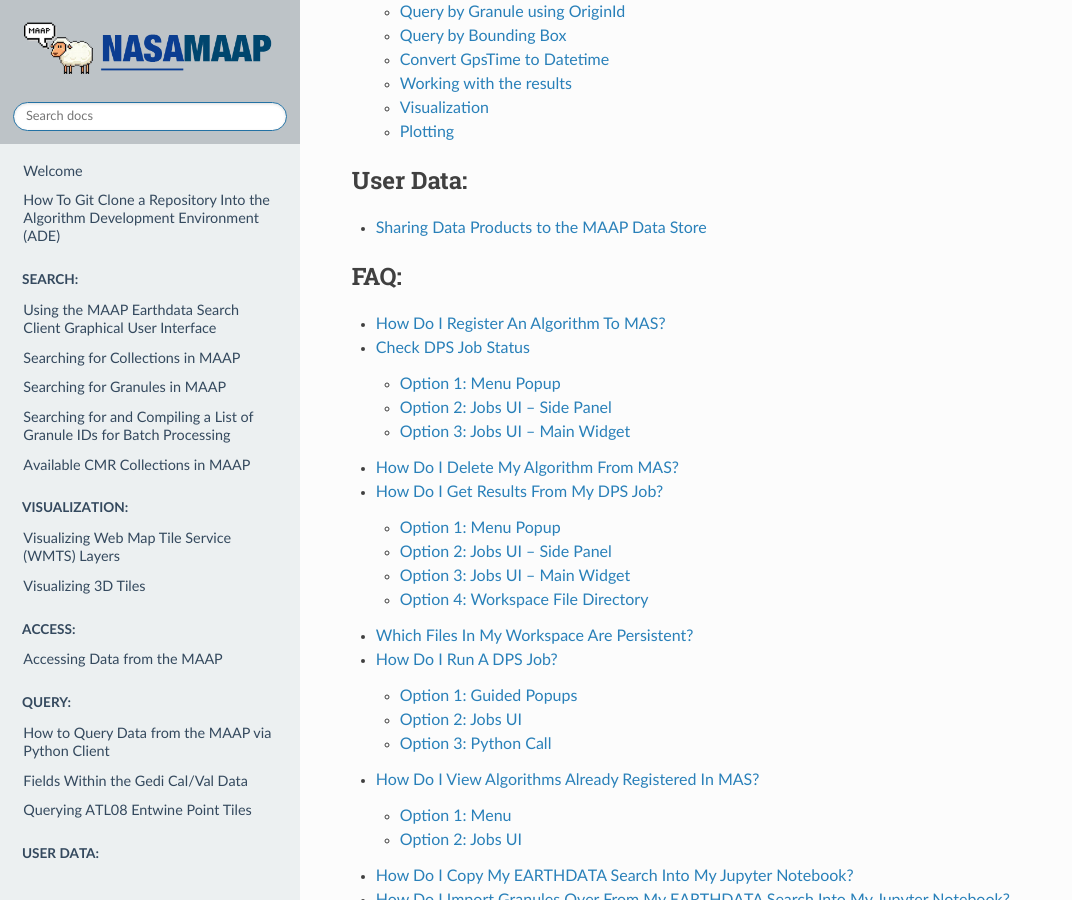
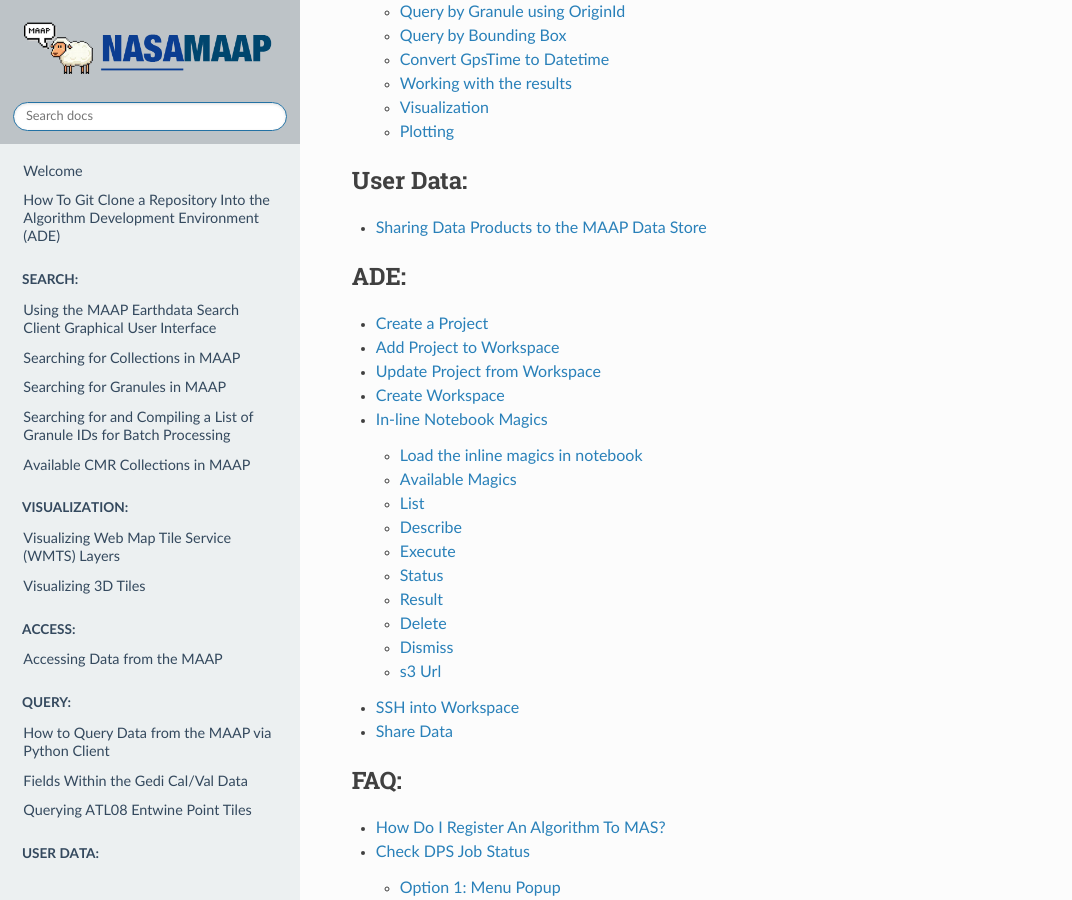
Before and after one commit to MAAP-Project/maap-documentation, a Sphinx documentation site: the page built from docs/source/index.rst, in a window 1280 px wide and 900 px high, scrolled down 1423 px. Shown: the whole window, without its empty margins (0-1072 px from the left). Built offline with Sphinx 7.4.7 and the Read the Docs theme 2.0.0, drawn with Linux system fonts in a browser that asks for light colours; pages that are not in the unit, such as notebooks, are missing from menus.

Commit message:
added technical platform docs

```diff
--- a/docs/source/index.rst
+++ b/docs/source/index.rst
@@ -55,6 +55,17 @@ Welcome to the MAAP User Documentation!
 
   user_data/sharing_data.ipynb
 
+.. toctree::
+  :maxdepth: 2
+  :caption: ADE:
+
+  algorithm_development_env/create_project.ipynb
+  algorithm_development_env/add_project.ipynb
+  algorithm_development_env/update_project.ipynb
+  algorithm_development_env/create_workspace.ipynb
+  algorithm_development_env/inline_magics.ipynb
+  algorithm_development_env/ssh.ipynb
+  algorithm_development_env/share_data.ipynb
 
 .. toctree::
   :maxdepth: 2
```
Also changed, not shown: docs/source/_static/add_project_1.png (added), docs/source/_static/add_project_2.png (added), docs/source/_static/create_project_1.png (added), docs/source/_static/create_project_2.png (added), docs/source/_static/create_project_3.png (added), docs/source/_static/earthdata_2.png (added), docs/source/_static/share_data_1.png (added), docs/source/_static/ssh_1.png (added), docs/source/_static/ssh_2.png (added), docs/source/_static/update_project_1.png (added), docs/source/_static/update_project_2.png (added), docs/source/algorithm_development_env/add_project.ipynb (added), docs/source/algorithm_development_env/create_project.ipynb (added), docs/source/algorithm_development_env/create_workspace.ipynb (added), 4 more files.
